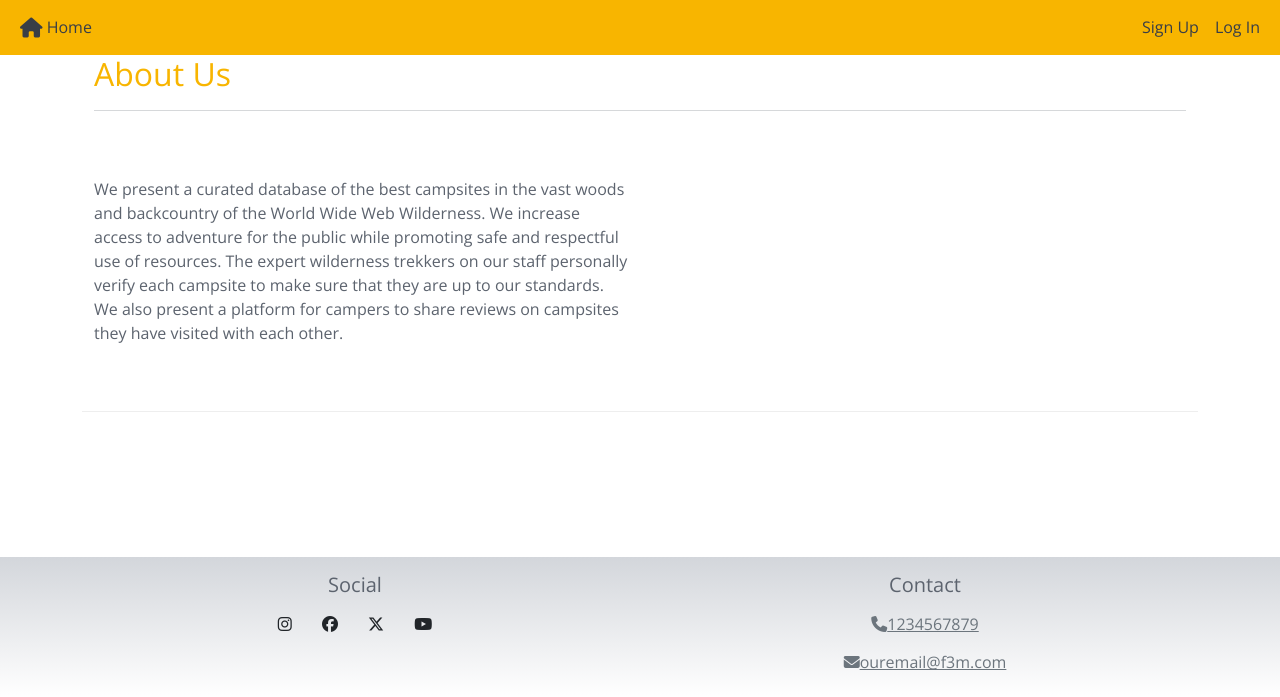
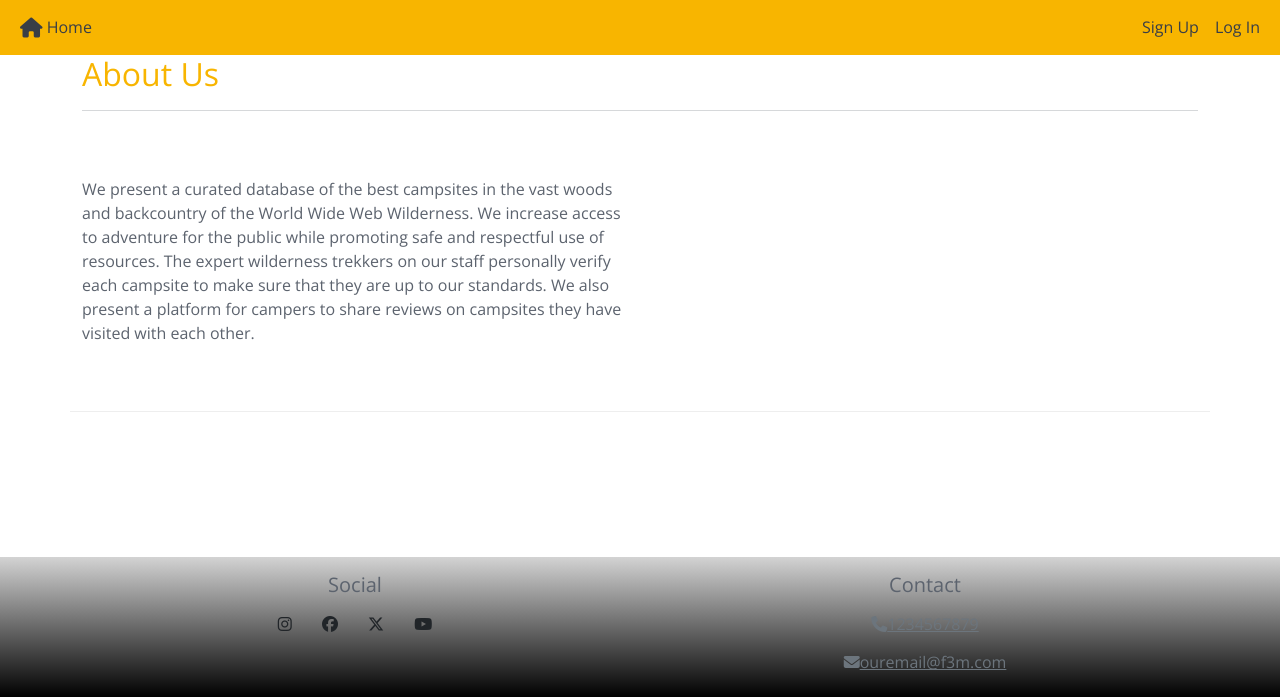
Before and after one commit to johnbean36/fantasy3movies, a Django app: page / in a window 1280 px wide. Shown: the part 103-800 px from the top of the page. Run offline with Django 5.2, Linux system fonts and the light colour scheme; some libraries are stand-ins or nearby versions.

Commit message:
organize code

```diff
--- a/main_app/templates/base.html
+++ b/main_app/templates/base.html
@@ -45,11 +45,7 @@
                     <li class="nav-itme"><a class="nav-link" href="{% url 'actors' %}"><i class="fa fa-address-card-o fa-lg"></i>Add Actors</a></li>
                     <li class="nav-itme"><a class="nav-link" href="{% url 'production' %}"><i class="fa fa-video fa-lg"></i>Crew</a></li>
                     <li class="nav-itme"><a class="nav-link" href="{% url 'poster' %}"><i class="fa-regular fa-image"></i>Movie Poster</a></li>
-
-
                     <li class="nav-itme" id="logout-button" >
-
-
                     <li class="nav-itme">
                         <form id="logout-form" method="post" action="{% url 'logout' %}">
                         {% csrf_token %}
@@ -65,11 +61,10 @@
         </div>
     </nav>
 
-    <main class="container">
+    <main class="body-container overflow-scroll">
         {% block content %}
         {% endblock %}
     </main>
-</body>
     <footer class="footer mt-auto py-3">
         <div class="container">
             <div class="row">
@@ -91,4 +86,6 @@
         </div>
     </footer>
     <script src="https://unpkg.com/@popperjs/core@2"></script>
+</body>
+
 </html>
--- a/requirements.txt
+++ b/requirements.txt
@@ -5,6 +5,7 @@ charset-normalizer==3.3.2
 dj-database-url==2.1.0
 Django==4.2.11
 django-bootstrap-v5==1.0.11
+django-environ==0.11.2
 gunicorn==22.0.0
 idna==3.7
 packaging==24.0
--- a/static/css/style.css
+++ b/static/css/style.css
@@ -17,7 +17,7 @@ header h2 {
 }
 
 footer {
-  background-image: linear-gradient( #d3d6db, white);
+  background-image: linear-gradient( #d3d3d3, rgb(0, 0, 0));
   padding: 20px 0;
   position: fixed;
   left: 0;
@@ -25,6 +25,7 @@ footer {
   width: 100%;
   text-align: center;
   padding: 10px 0;
+  margin-top: 60px;
 }
 
 .jumbotron {
```
Also changed, not shown: fantasy3movies/settings.py (+5 -5 lines), main_app/templates/movies/detail.html (+8 -8 lines). Lines whose indentation alone changed are shown as unchanged.
